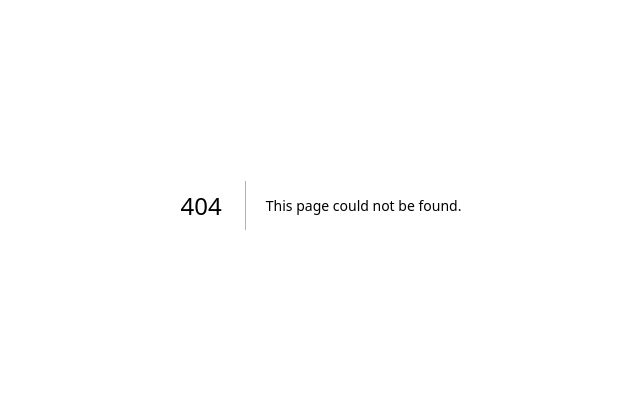
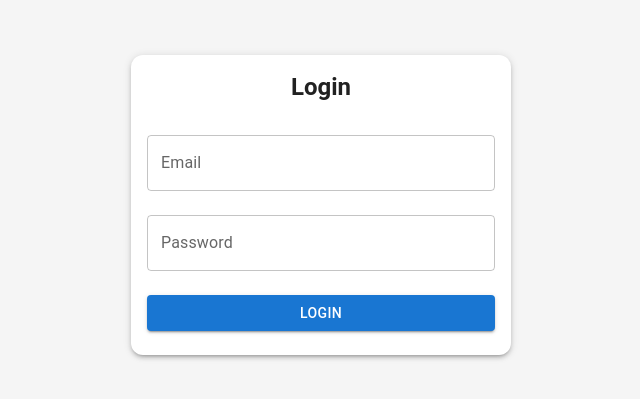
Before and after one commit to Shinia-Gupta/connecthub, a Next.js app: page /login in a window 1280 px wide. Before the commit this address had no page. Shown: the part 195-594 px from the top of the page, without its empty margins (319-959 px from the left). Built offline with nearby package versions, Linux system fonts and the light colour scheme.

Commit message:
initial test commit

```diff
--- /dev/null
+++ b/src/app/login/page.tsx
@@ -0,0 +1,105 @@
+"use client";
+
+import { useState } from "react";
+import { Formik, Form, Field } from "formik";
+import * as Yup from "yup";
+import {
+  Box,
+  Button,
+  TextField,
+  Typography,
+  CircularProgress,
+  Card,
+  CardContent,
+} from "@mui/material";
+
+const LoginSchema = Yup.object({
+  email: Yup.string().email("Invalid email").required("Email is required"),
+  password: Yup.string()
+    .min(6, "Must be at least 6 characters")
+    .required("Password is required"),
+});
+
+export default function LoginPage() {
+  const [loading, setLoading] = useState(false);
+
+  const handleSubmit = async (values: { email: string; password: string }) => {
+    setLoading(true);
+    try {
+      // Simulate login API call
+      await new Promise((res) => setTimeout(res, 1500));
+
+      alert(`Logged in as ${values.email}`);
+    } catch (err) {
+      console.error(err);
+    } finally {
+      setLoading(false);
+    }
+  };
+
+  return (
+    <Box
+      sx={{
+        minHeight: "100vh",
+        display: "flex",
+        justifyContent: "center",
+        alignItems: "center",
+        backgroundColor: "#f5f5f5",
+      }}
+    >
+      <Card sx={{ width: 380, boxShadow: 3, borderRadius: 3 }}>
+        <CardContent>
+          <Typography variant="h5" fontWeight={600} textAlign="center" mb={2}>
+            Login
+          </Typography>
+
+          <Formik
+            initialValues={{ email: "", password: "" }}
+            validationSchema={LoginSchema}
+            onSubmit={handleSubmit}
+          >
+            {({ errors, touched, handleChange, handleBlur, values }) => (
+              <Form>
+                <TextField
+                  fullWidth
+                  margin="normal"
+                  label="Email"
+                  name="email"
+                  value={values.email}
+                  onChange={handleChange}
+                  onBlur={handleBlur}
+                  error={touched.email && Boolean(errors.email)}
+                  helperText={touched.email && errors.email}
+                />
+
+                <TextField
+                  fullWidth
+                  margin="normal"
+                  label="Password"
+                  name="password"
+                  type="password"
+                  value={values.password}
+                  onChange={handleChange}
+                  onBlur={handleBlur}
+                  error={touched.password && Boolean(errors.password)}
+                  helperText={touched.password && errors.password}
+                />
+
+                <Button
+                  type="submit"
+                  fullWidth
+                  variant="contained"
+                  color="primary"
+                  sx={{ mt: 2 }}
+                  disabled={loading}
+                >
+                  {loading ? <CircularProgress size={24} color="inherit" /> : "Login"}
+                </Button>
+              </Form>
+            )}
+          </Formik>
+        </CardContent>
+      </Card>
+    </Box>
+  );
+}
```
Also changed, not shown: package.json (+6 -1 lines), 1 other file (tests, documents, lock files or other folders).
